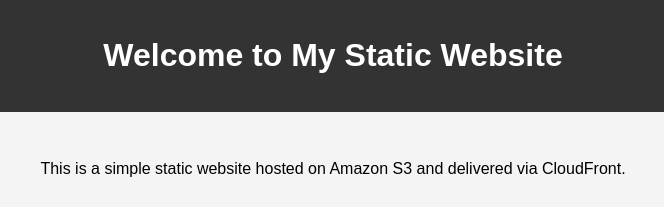
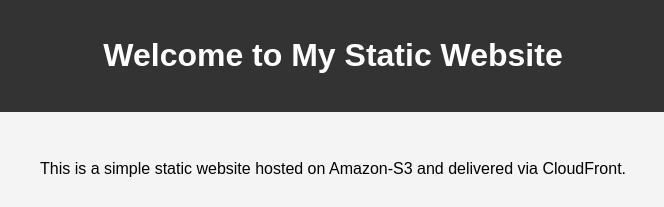
Before and after one commit to SkSingh07/aws, a plain HTML site: page index.html in a window 1280 px wide. Shown: the top 207 px of the page, 307-971 px from the left. Drawn offline with Linux system fonts and the light colour scheme.

Commit message:
Initial commit

```diff
--- a/index.html
+++ b/index.html
@@ -11,7 +11,7 @@
         <h1>Welcome to My Static Website</h1>
     </header>
     <main>
-        <p>This is a simple static website hosted on Amazon S3 and delivered via CloudFront.</p>
+        <p>This is a simple static website hosted on Amazon-S3 and delivered via CloudFront.</p>
         <img src="image.jpg" alt="Sample Image" width="200" height="200">
     </main>
     <footer>
```
